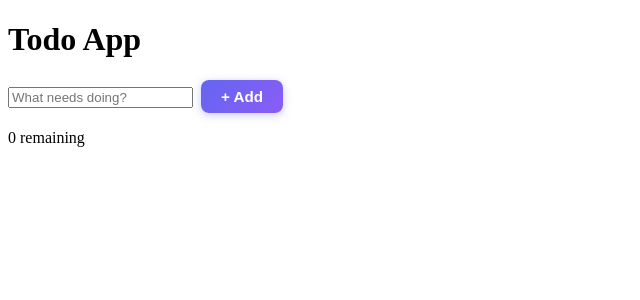
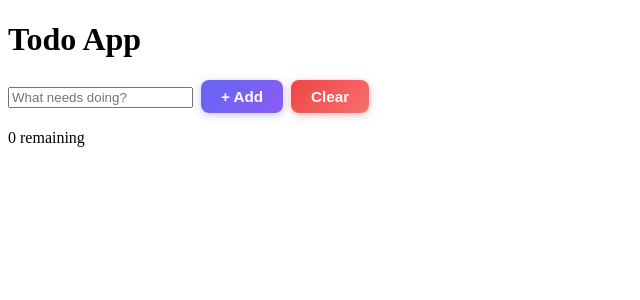
Before and after one commit to thedineshbabu/todo-app, a React (Vite) app: page / in a window 1280 px wide. Shown: the top 300 px of the page, without its empty margins (0-640 px from the left). Built offline with nearby package versions, Linux system fonts and the light colour scheme.

Commit message:
TASK-3: Add a Clear Button

```diff
--- a/src/App.tsx
+++ b/src/App.tsx
@@ -3,6 +3,7 @@ import { useState } from "react";
 export default function App() {
   const [text, setText] = useState("");
   const [addHovered, setAddHovered] = useState(false);
+  const [clearHovered, setClearHovered] = useState(false);
   const [todos, setTodos] = useState<any[]>([]);
 
   function addTodo() {
@@ -74,6 +75,32 @@ export default function App() {
         >
           + Add
         </button>
+        <button
+          type="button"
+          onClick={() => setText("")}
+          onMouseEnter={() => setClearHovered(true)}
+          onMouseLeave={() => setClearHovered(false)}
+          style={{
+            background: clearHovered
+              ? "linear-gradient(135deg, #b91c1c, #dc2626)"
+              : "linear-gradient(135deg, #ef4444, #f87171)",
+            color: "#fff",
+            border: "none",
+            borderRadius: "8px",
+            padding: "8px 20px",
+            fontWeight: 600,
+            fontSize: "0.95rem",
+            cursor: "pointer",
+            boxShadow: clearHovered
+              ? "0 4px 14px rgba(239,68,68,0.6)"
+              : "0 2px 8px rgba(239,68,68,0.35)",
+            transform: clearHovered ? "translateY(-1px)" : "translateY(0)",
+            transition: "all 0.2s ease",
+            marginLeft: "8px",
+          }}
+        >
+          Clear
+        </button>
       </div>
       <ul>
         {todos.map((todo: any) => (
```
